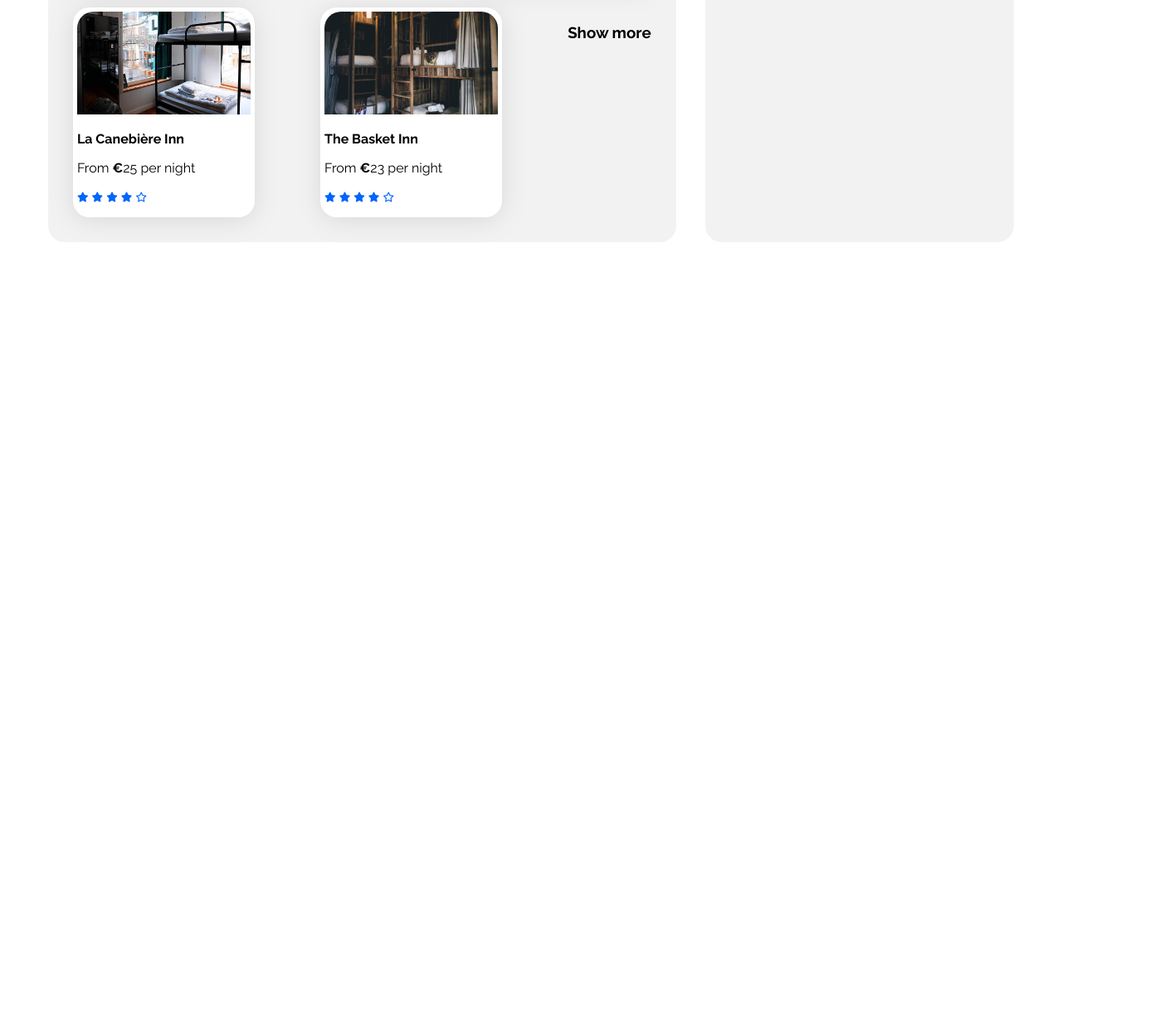
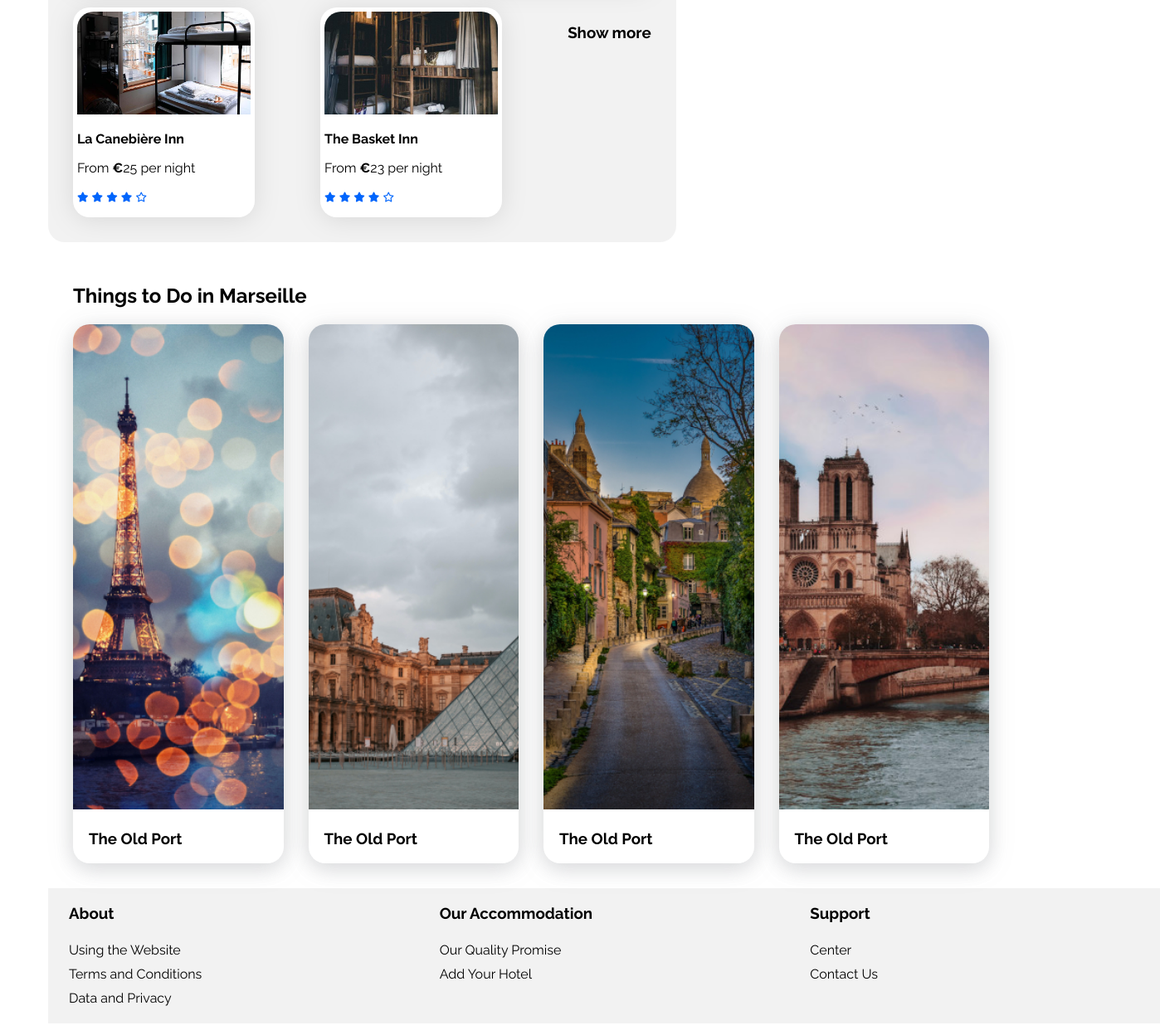
Before and after one commit to starter-ns/Booki, a plain HTML site: page index.html in a window 1280 px wide. Shown: the part 1001-2243 px from the top of the page at 83% size, 1398 px wide, since content can reach past the window. Before the commit the page ends 1301 px from the top, so only its background shows below. Drawn offline with Linux system fonts and the light colour scheme.

Commit message:
added activities and footer

```diff
--- a/css/style.css
+++ b/css/style.css
@@ -64,6 +64,7 @@ body {
     border-radius: 20px;
     padding: 30px;
     box-sizing: border-box;
+    height: fit-content;
 }
 
 /****** Accommodation ***********/
@@ -139,6 +140,35 @@ body {
 .popular-cards .card-rating {
     margin-bottom: 5px;
 }
+/****** activities ***********/
+.activities-in-marseille{
+    padding: 30px;
+    gap: 30px;
+}
+.activity-cards{
+    display: flex;
+    justify-content: space-between;
+    gap: 30px;
+    height: 650px;
+
+}
+.activities-in-marseille .card{
+    padding: 0;
+    width: 25%;
+    height: 100%;
+    box-shadow: rgba(149, 157, 165, 0.2) 0px 8px 24px;
+}
+.activity-cards h3{
+    padding: 20px 19px;
+    margin: 0;
+    height: 59px;
+}
+.activities-in-marseille img{
+    border-radius: 20px 20px 0 0 ;
+    width: 100%;
+    background-size: cover;
+    height: 90%;
+}
 /****** Navbar ***********/
 .logo{
     padding: 30px 0px 0px 40px;
@@ -149,9 +179,6 @@ nav{
     justify-content: space-between;
     width: 100%;
     padding: 0px 10px 0px 10px;
-}
-
-nav {
     list-style-type: none;
     font-weight: 400;
     font-size: 16px;
@@ -303,3 +330,30 @@ display: flex;
     display: flex;
     align-items: center;
 }
+
+
+/****** footer ***********/
+footer{
+    width: 1340px;
+    height: 163px;
+    background-color: #F2F2F2;
+    display: flex;
+    align-items: flex-start;
+    margin: 0 auto;
+}
+footer div{
+    width: 33%;
+    padding-left: 25px;
+}
+footer ul{
+    padding: 0px;
+}
+footer li{
+    list-style: none;
+    padding: 5px 0;
+
+}
+footer a{
+    text-decoration: none;
+    color: black;
+}
--- a/index.html
+++ b/index.html
@@ -41,7 +41,8 @@
                 <li><a href="#"><i class="fa-solid fa-fire"></i>Our Top Picks</a></li>
             </ul>
             <div class="info-sec">
-                <i class="fa-solid fa-info"></i><p class="info">There are over 500 available places to stay in this city
+                <i class="fa-solid fa-info"></i>
+                <p class="info">There are over 500 available places to stay in this city
                 </p>
             </div>
         </header>
@@ -51,7 +52,7 @@
                     <h2 class="accommodation-title">Marseille Accomodation</h2>
                     <div class="accommodation-cards">
                         <article class="card">
-                            <img src=".\images\accommodation\fred-kleber.jpg"/>
+                            <img src=".\images\accommodation\fred-kleber.jpg" alt="Image of hotel room showing bed" />
                             <div>
                                 <div>
                                     <h3 class="card-title">The Port Hotel</h3>
@@ -68,7 +69,8 @@
                             </div>
                         </article>
                         <article class="card">
-                            <img src="./images/accommodation/febrian-zakaria.jpg"/>
+                            <img src="./images/accommodation/febrian-zakaria.jpg"
+                                alt="Image of hotel room showing bed" />
                             <div>
                                 <div>
                                     <h3 class="card-title">Amina’s Hotel</h3>
@@ -85,7 +87,7 @@
                             </div>
                         </article>
                         <article class="card">
-                            <img src=".\images\accommodation\reisetopia.jpg"/>
+                            <img src=".\images\accommodation\reisetopia.jpg" alt="Image of hotel room showing bed" />
                             <div>
                                 <div>
                                     <h3 class="card-title">Seagulls Hotel</h3>
@@ -102,7 +104,7 @@
                             </div>
                         </article>
                         <article class="card">
-                            <img src=".\images\accommodation\annie-spratt.jpg"/>
+                            <img src=".\images\accommodation\annie-spratt.jpg " alt="Image of hotel room showing bed" />
                             <div>
                                 <div>
                                     <h3 class="card-title">Hotel of the Sea</h3>
@@ -119,7 +121,7 @@
                             </div>
                         </article>
                         <article class="card">
-                            <img src=".\images\accommodation\marcus-loke.jpg"/>
+                            <img src=".\images\accommodation\marcus-loke.jpg " alt="Image of hotel room showing bed" />
                             <div>
                                 <div>
                                     <h3 class="card-title">La Canebière Inn</h3>
@@ -136,7 +138,7 @@
                             </div>
                         </article>
                         <article class="card">
-                            <img src=".\images\accommodation\nicate-lee.jpg"/>
+                            <img src=".\images\accommodation\nicate-lee.jpg " alt="Image of hotel room showing bed" />
                             <div>
                                 <div>
                                     <h3 class="card-title">The Basket Inn</h3>
@@ -219,8 +221,57 @@
                     </div>
                 </section>
             </div>
+            <div class="activities-in-marseille">
+                <h2>Things to Do in Marseille</h2>
+                <div class="activity-cards">
+                    <article class="card">
+                        <img src="images\activites\Eiffel Tower.jpg" />
+                        <h3>The Old Port</h3>
+
+                    </article>
+                    <article class="card">
+                        <img src="images\activites\Louvre.jpg" />
+                        <h3>The Old Port</h3>
+
+                    </article>
+                    <article class="card">
+                        <img src="images\activites\Montmartre.jpg" />
+                        <h3>The Old Port</h3>
+
+                    </article>
+                    <article class="card">
+                        <img src="images\activites\Notre dame.jpg" />
+                        <h3>The Old Port</h3>
+
+                    </article>
+                </div>
+
+            </div>
         </main>
-        <footer></footer>
+        <footer>
+            <div>
+                <h3>About</h3>
+                <ul>
+                    <li><a href="#">Using the Website</a></li>
+                    <li><a href="#">Terms and Conditions</a></li>
+                    <li><a href="#">Data and Privacy</a></li>
+                </ul>
+            </div>
+            <div>
+                <h3>Our Accommodation</h3>
+                <ul>
+                    <li><a href="#">Our Quality Promise</a></li>
+                    <li><a href="#">Add Your Hotel</a></li>
+                </ul>
+            </div>
+            <div>
+                <h3>Support</h3>
+                <ul>
+                    <li><a href="#">Center</a></li>
+                    <li><a href="#">Contact Us</a></li>
+                </ul>
+            </div>
+        </footer>
     </div>
 </body>
 
```
